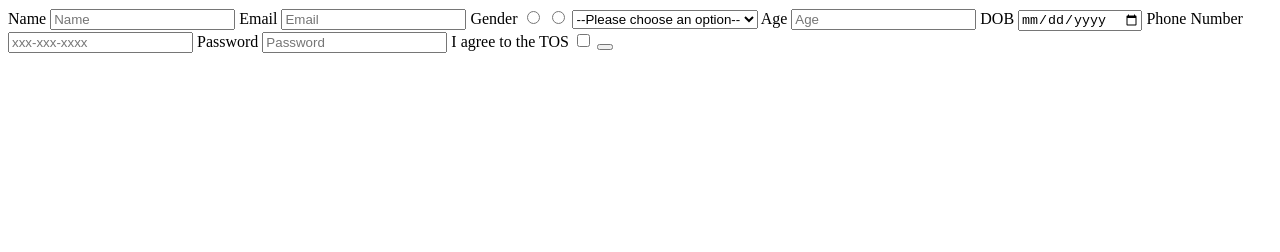
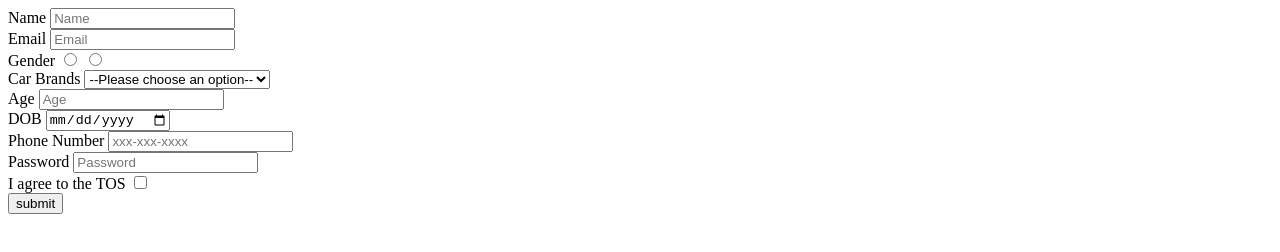
Before and after one commit to acciojob/signup-form-car-Mangeshbodke18, a website: page main.html in a window 1280 px wide. Drawn offline with Linux system fonts and the light colour scheme.

Commit message:
created a submission

```diff
--- a/main.html
+++ b/main.html
@@ -16,10 +16,12 @@
 		<label for="name">Name
 		<input type="text" placeholder="Name" id="name">
 		</label>
+<br>
 
 		<label for="email">Email
 		<input type="email" placeholder="Email" id="email">
 		</label>
+<br>
 
 
 		<label>Gender</label>
@@ -28,39 +30,46 @@
 
 		<input type="Radio"  id="gender_f" name="gender">
 
+<br>
+
+		<label for="cars">Car Brands
 		<select id="cars">
 			<option>--Please choose an option--</option>
 			<option>bmw</option>
 			<option>audi</option>
 			<option>mersidese</option>
+		</select>
+			</label>
 
-		</select>
-
+		<br>
 
 		<label for="age">Age
 		<input type="number" placeholder="Age" id="age">
 		</label>
-
+<br>
 		<label for="dob">DOB
 		<input type="date" id="dob">
 		</label>
 
 
-
+<br>
 		<label for="tel">Phone Number
 		<input type="tel" placeholder="xxx-xxx-xxxx" id="tel">
 		</label>
+<br>
 
 		<label for="password">Password
 		<input type="password" placeholder="Password" id="password">
 		</label>
+<br>
 
 		<label>I agree to the TOS
 			<input type="checkbox" id="tos">
 		</label>
 
+<br>
 
-		<button type="submit"></button>
+		<button type="submit">submit</button>
 
 
 
```
